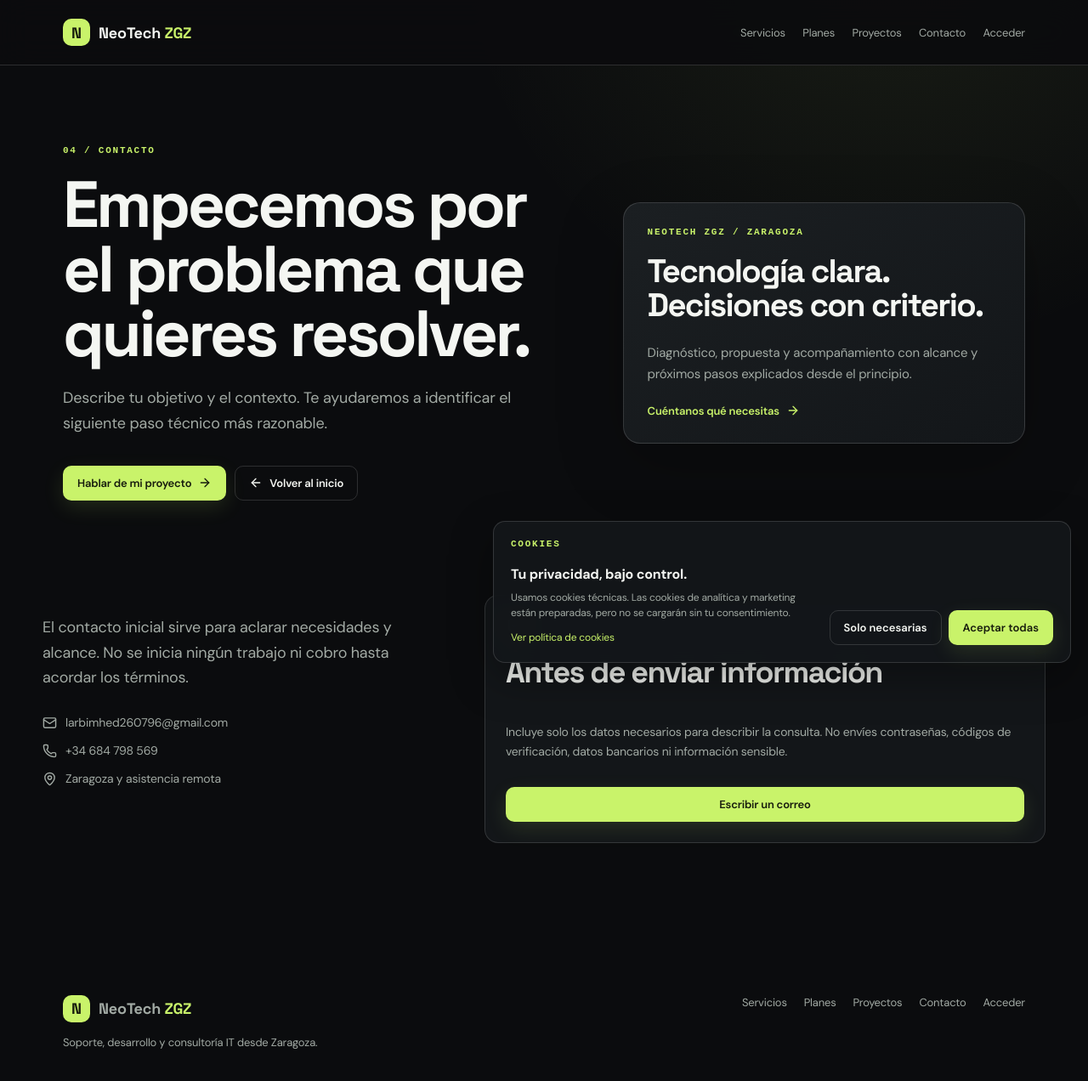
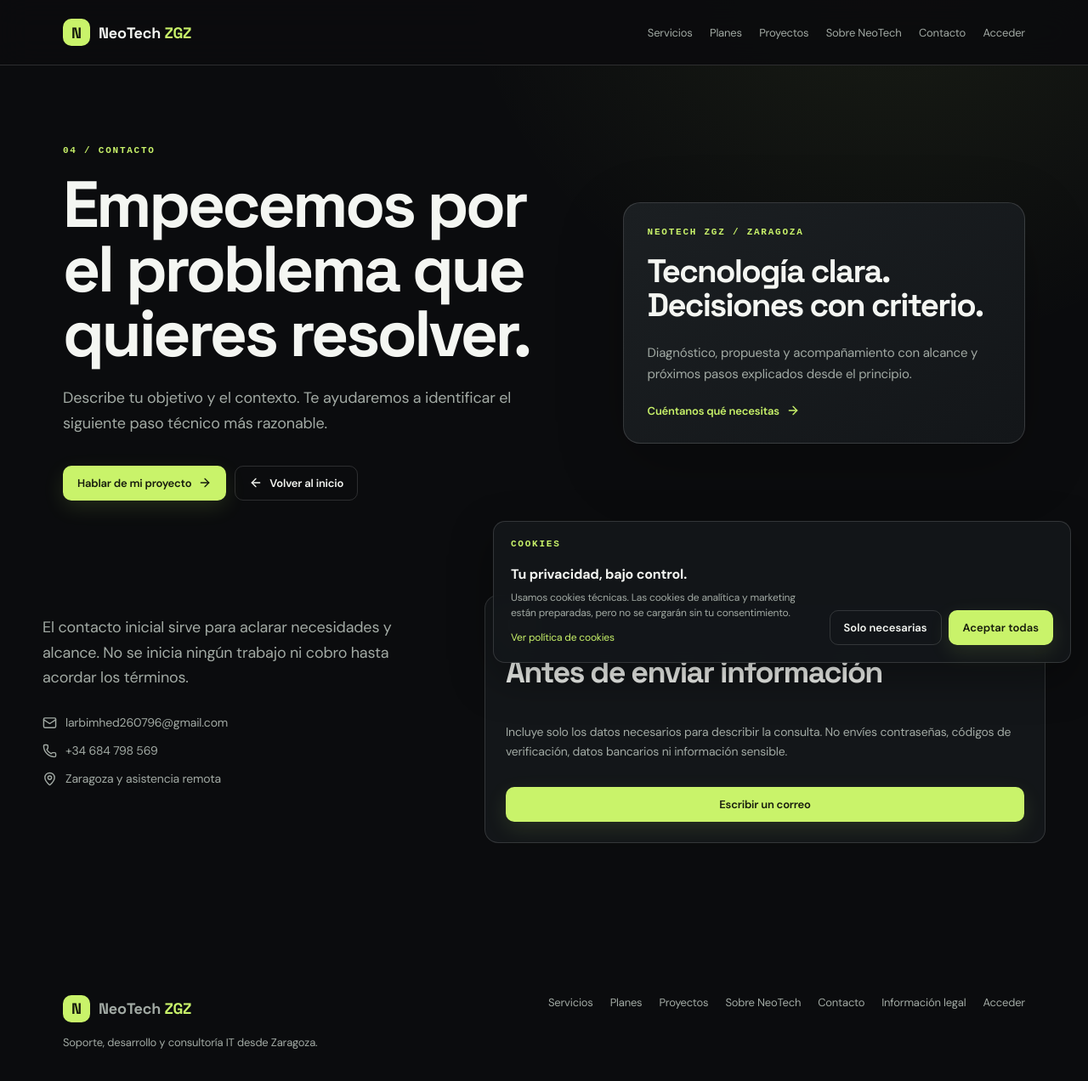
Before and after one commit to Jasondevtech276/neotechzgz.vercel.app, a Next.js app: page /contacto in a window 1280 px wide. Shown: the top 1272 px of the page at 85% size. Built offline with nearby package versions, Linux system fonts and the light colour scheme.

Commit message:
ui: complete navigation across dedicated brand pages

```diff
--- a/components/inner-page.tsx
+++ b/components/inner-page.tsx
@@ -22,6 +22,7 @@ export function InnerPage({ eyebrow, title, description, children }: InnerPagePr
             <Link href="/servicios">Servicios</Link>
             <Link href="/planes">Planes</Link>
             <Link href="/proyectos">Proyectos</Link>
+            <Link href="/sobre-neotech">Sobre NeoTech</Link>
             <Link href="/contacto">Contacto</Link>
             <Link href="/login">Acceder</Link>
           </div>
@@ -33,7 +34,7 @@ export function InnerPage({ eyebrow, title, description, children }: InnerPagePr
           <h1>{title}</h1>
           <p className="lede">{description}</p>
           <div className="hero-actions">
-            <Link className="button button-primary" href="/#contacto">Hablar de mi proyecto <ArrowRight size={16} /></Link>
+            <Link className="button button-primary" href="/contacto">Hablar de mi proyecto <ArrowRight size={16} /></Link>
             <Link className="button button-quiet" href="/"><ArrowLeft size={16} /> Volver al inicio</Link>
           </div>
         </div>
@@ -41,7 +42,7 @@ export function InnerPage({ eyebrow, title, description, children }: InnerPagePr
           <p className="eyebrow">NeoTech ZGZ / Zaragoza</p>
           <h2>Tecnología clara. Decisiones con criterio.</h2>
           <p className="lede">Diagnóstico, propuesta y acompañamiento con alcance y próximos pasos explicados desde el principio.</p>
-          <Link className="text-link" href="/#contacto">Cuéntanos qué necesitas <ArrowRight size={16} /></Link>
+          <Link className="text-link" href="/contacto">Cuéntanos qué necesitas <ArrowRight size={16} /></Link>
         </aside>
       </section>
       <section className="section inner-content">
@@ -56,7 +57,9 @@ export function InnerPage({ eyebrow, title, description, children }: InnerPagePr
           <Link href="/servicios">Servicios</Link>
           <Link href="/planes">Planes</Link>
           <Link href="/proyectos">Proyectos</Link>
+          <Link href="/sobre-neotech">Sobre NeoTech</Link>
           <Link href="/contacto">Contacto</Link>
+          <Link href="/legal">Información legal</Link>
           <Link href="/login">Acceder</Link>
         </div>
       </footer>
```
